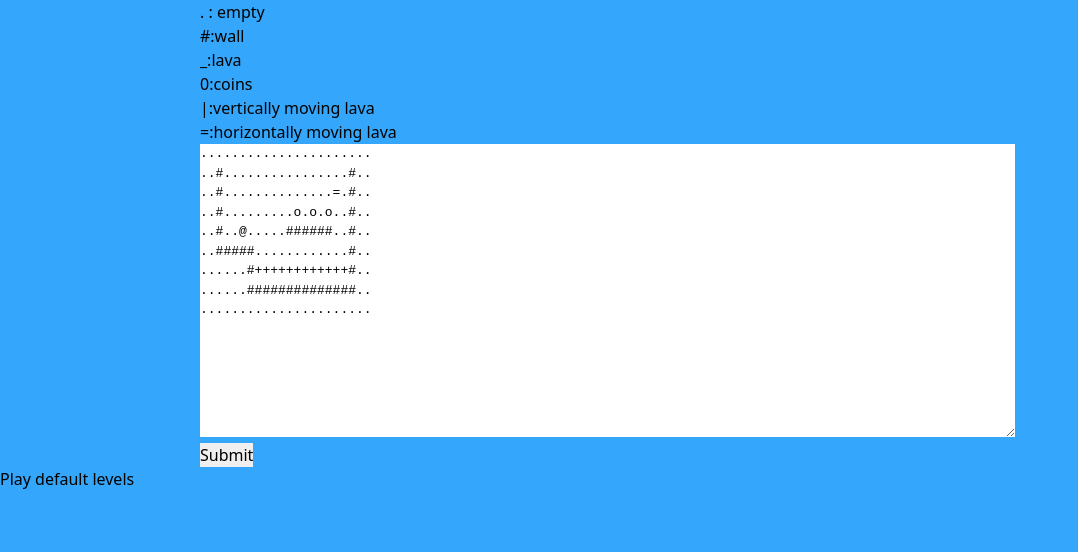
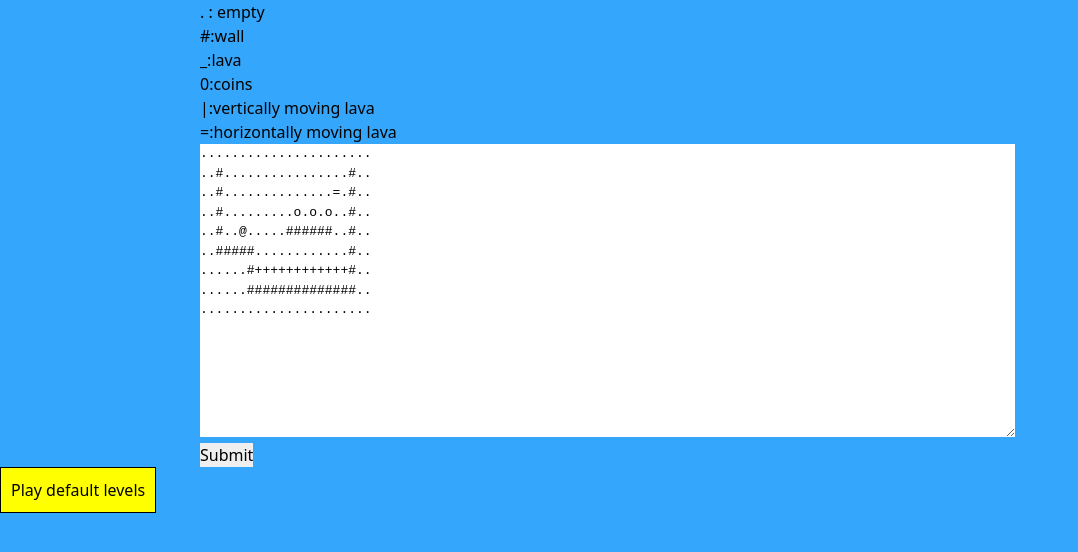
Before and after one commit to IamSAL/Js_playground, a plain HTML site: page Chap16_Platform_Game/index.html in a window 1280 px wide. Shown: the whole page, without its empty margins (0-1078 px from the left). Drawn offline with nearby package versions, Linux system fonts and the light colour scheme.

Commit message:
Update index.html

```diff
--- a/Chap16_Platform_Game/index.html
+++ b/Chap16_Platform_Game/index.html
@@ -76,7 +76,7 @@
 ......................</textarea>
     <input type="submit" style="display: block;">
 </form>
-<button style="display: block" id="default">Play default levels</button>
+<button style="display: block; padding:10px; background-color:yellow;border:1px solid;" id="default">Play default levels</button>
 <script src="Levels.js"></script>
 <script src="game.js"></script>
 <script>
```
